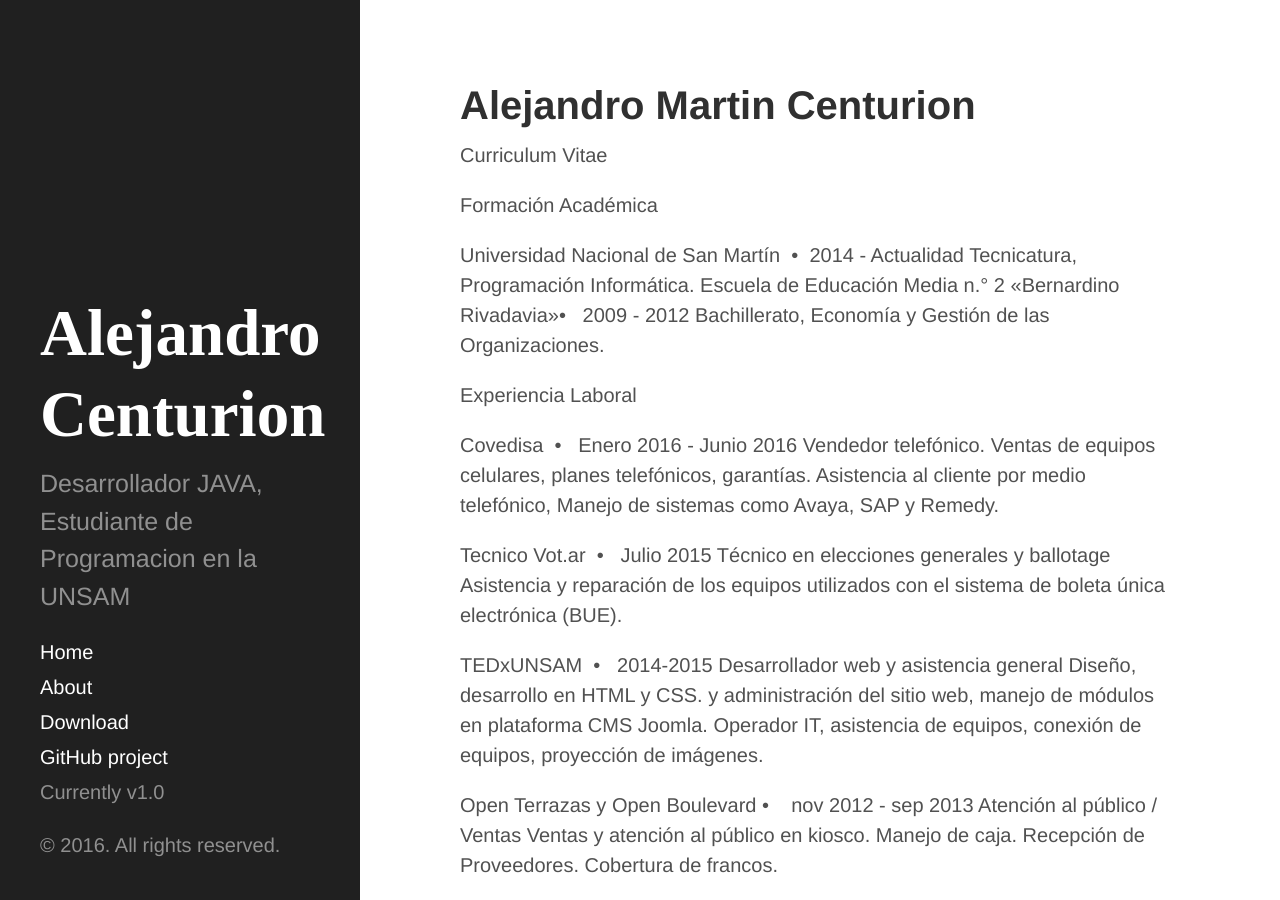
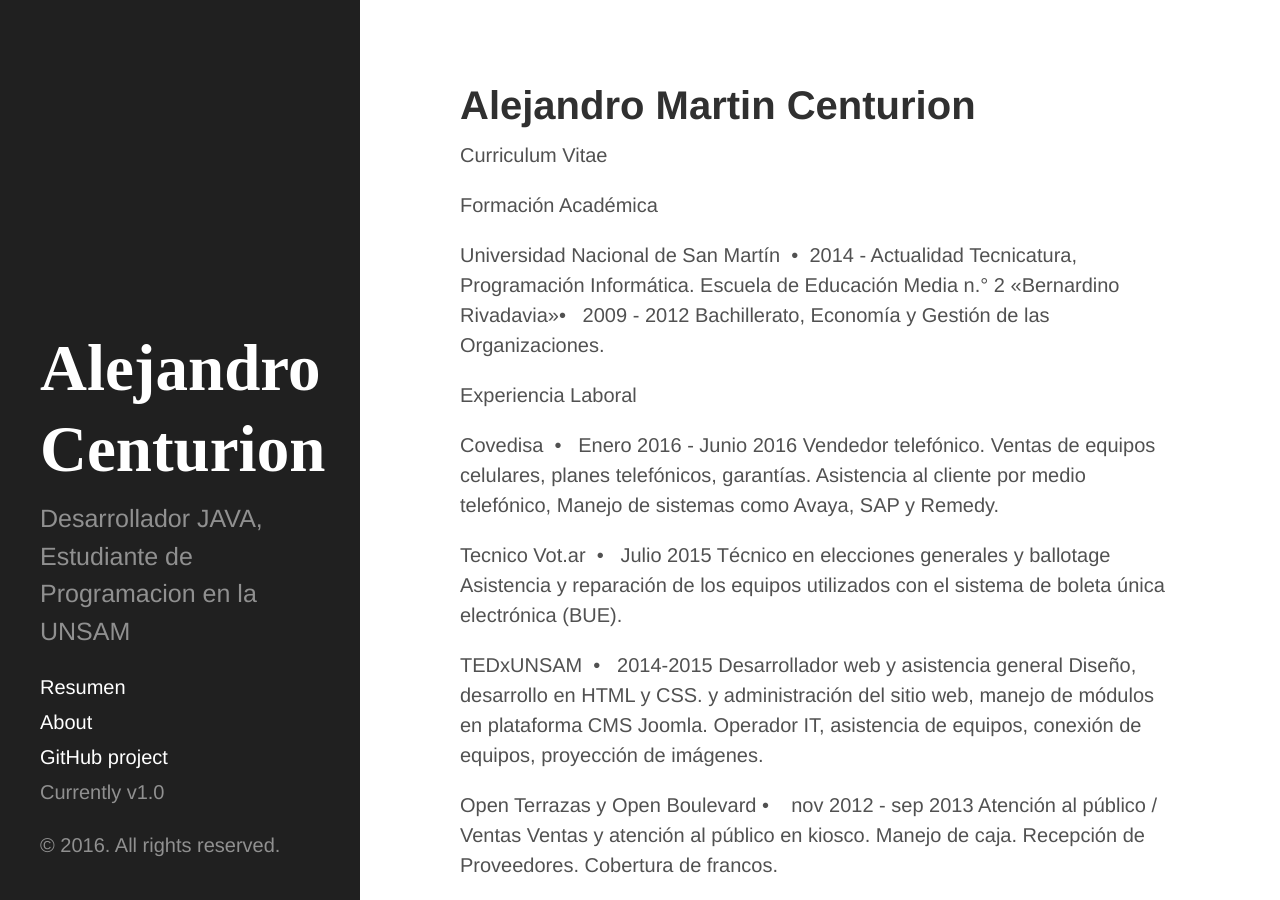
Before and after one commit to acenturion/acenturion.github.io, a Jekyll site: the page built from index.html, in a window 1280 px wide and 900 px high. Built offline with Jekyll 4.4.1, drawn with Linux system fonts in a browser that asks for light colours; the list of posts is cut into pages by our own code.

Commit message:
Update sidebar.html

```diff
--- a/_includes/sidebar.html
+++ b/_includes/sidebar.html
@@ -10,7 +10,7 @@
     </div>
 
     <nav class="sidebar-nav">
-      <a class="sidebar-nav-item{% if page.url == site.baseurl %} active{% endif %}" href="{{ site.baseurl }}">Home</a>
+      <a class="sidebar-nav-item{% if page.url == site.baseurl %} active{% endif %}" href="{{ site.baseurl }}">Resumen</a>
 
       {% comment %}
         The code below dynamically generates a sidebar nav of pages with
@@ -26,7 +26,6 @@
         {% endif %}
       {% endfor %}
 
-      <a class="sidebar-nav-item" href="{{ site.github.repo }}/archive/v{{ site.version }}.zip">Download</a>
       <a class="sidebar-nav-item" href="{{ site.github.repo }}">GitHub project</a>
       <span class="sidebar-nav-item">Currently v{{ site.version }}</span>
     </nav>
```
